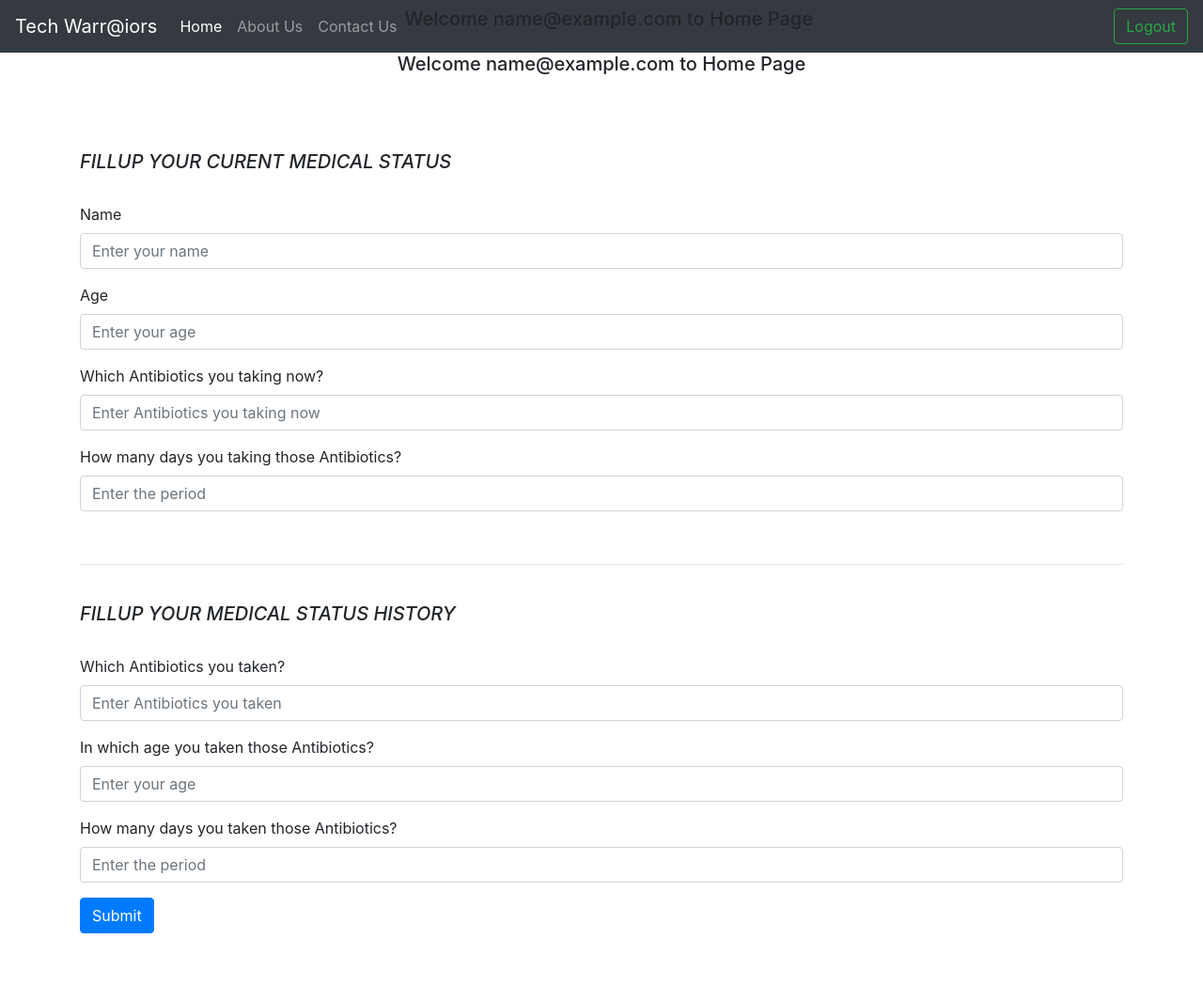
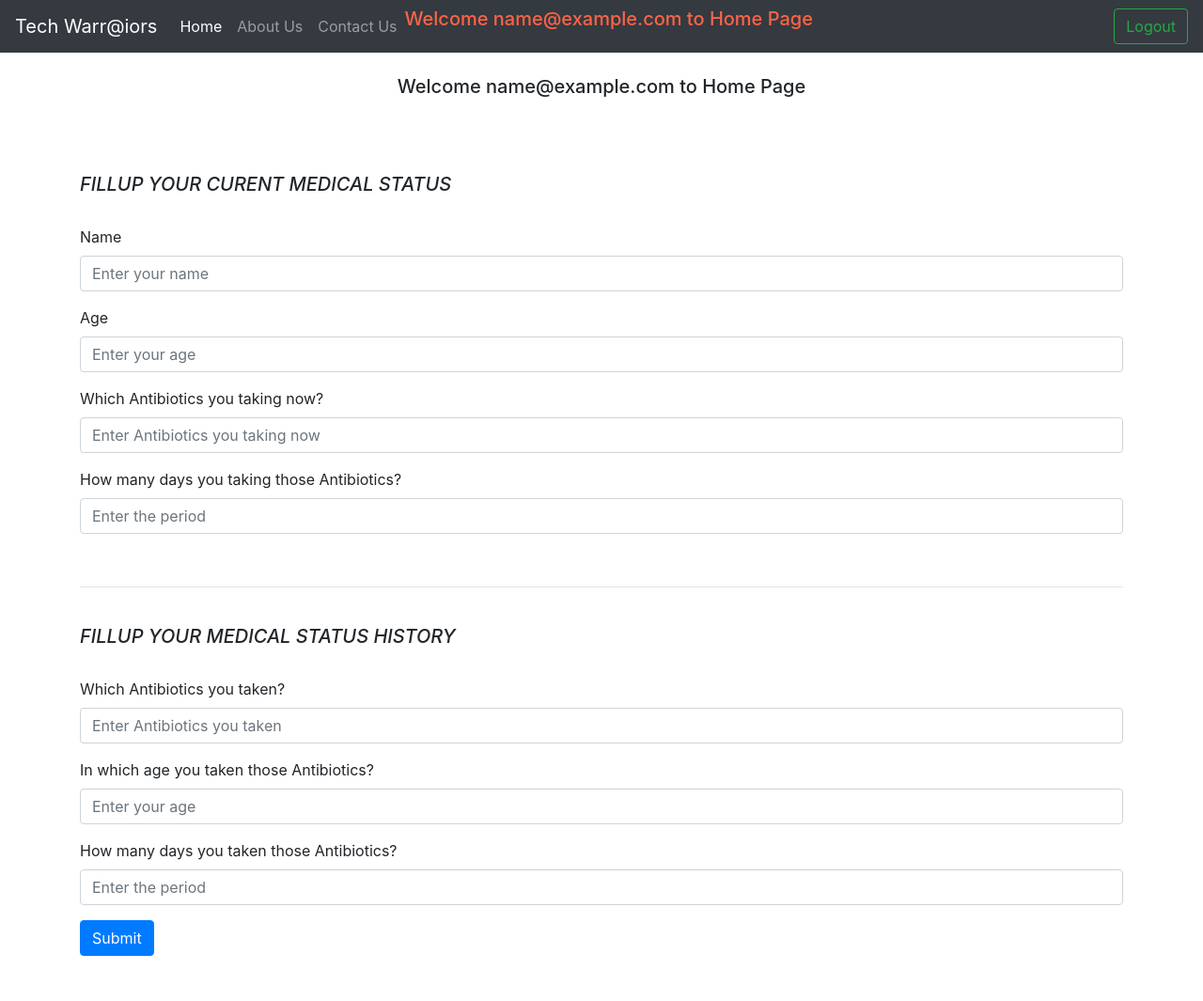
Before and after one commit to mainak487/final-project, a Flask app: template templates/home.html in a window 1280 px wide. Shown: the whole page at 94% size. Before the commit the page ends 993 px from the top, so only its background shows below. Run offline with Flask 2, Linux system fonts and the light colour scheme; the template is opened without the code that fills it: most values are stand-ins (such as "Sample title", 1, 10 or a date in 2020); some libraries are stand-ins or nearby versions.

Commit message:
Update home.html

```diff
--- a/templates/home.html
+++ b/templates/home.html
@@ -39,13 +39,13 @@
             <a class="nav-link" href="#">Contact Us</a>
           </li>
           <li class="nav-item">
-            <h5 align="center">Welcome {{ email }} to Home Page</h5>
+            <h5 align="center" style="color:tomato;">Welcome {{ email }} to Home Page</h5>
           </li>
         </ul>
           <button class="btn btn-outline-success my-2 my-sm-0" onclick="window.location = '/dropsession';" type="submit">Logout</button>
       </div>
     </nav>
-  </div>
+  </div><br>
   <h5 align="center">Welcome {{ email }} to Home Page</h5><br>
 
   <div class="container py-5" name="Form">
```
